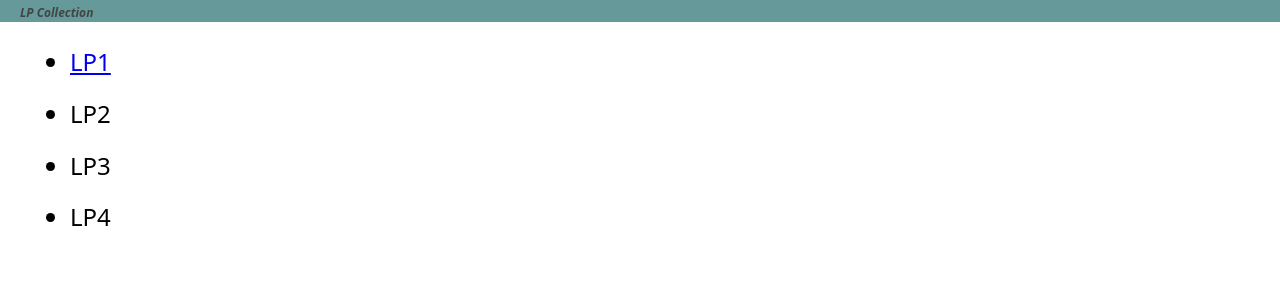
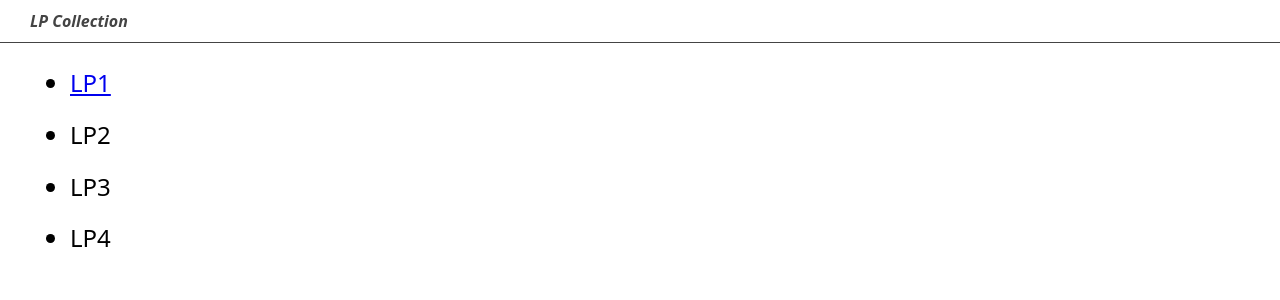
Before and after one commit to aiharanaoya/lp-practice, a Next.js app: page / in a window 1280 px wide. Shown: the top 300 px of the page. Built offline with nearby package versions, Linux system fonts and the light colour scheme.

Commit message:
feat: LP表示時はヘッダーを戻るアイコンに切り替える

```diff
--- a/package.json
+++ b/package.json
@@ -25,6 +25,8 @@
     "@types/react-dom": "18.0.6",
     "@typescript-eslint/eslint-plugin": "^5.33.0",
     "@typescript-eslint/parser": "^5.33.0",
+    "babel-plugin-inline-react-svg": "^2.0.1",
+    "babel-plugin-module-resolver": "^4.1.0",
     "eslint": "8.21.0",
     "eslint-config-next": "12.2.4",
     "eslint-config-prettier": "^8.5.0",
--- a/src/components/common/Header.module.scss
+++ b/src/components/common/Header.module.scss
@@ -1,13 +1,26 @@
-.common-header {
-  background: #699;
-  padding: 2px 20px;
-  height: auto;
+.home-header {
+  padding: 12px 30px;
+  border-bottom: 1px solid #444;
 }
 
 .header-link {
-  font-size: 12px;
+  font-size: 16px;
   font-style: italic;
   font-weight: bold;
   color: #444;
   text-decoration: none;
 }
+
+.icon-link {
+  opacity: 0;
+  position: absolute;
+  right: 0;
+  width: 60px;
+  height: 60px;
+  transition: 0.2s;
+  cursor: pointer;
+
+  &:hover {
+    opacity: 1;
+  }
+}
--- a/src/components/common/Header.tsx
+++ b/src/components/common/Header.tsx
@@ -1,13 +1,27 @@
 import Link from 'next/link';
+import { useRouter } from 'next/router';
 import { FC } from 'react';
+import IconBack from '@/assets/icons/back.svg';
 import style from './Header.module.scss';
 
 export const Header: FC = () => {
+  const router = useRouter();
+
+  if (router.pathname === '/') {
+    return (
+      <header className={style['home-header']}>
+        <Link href="/">
+          <a className={style['header-link']}>LP Collection</a>
+        </Link>
+      </header>
+    );
+  }
+
   return (
-    <header className={style['common-header']}>
-      <Link href="/">
-        <a className={style['header-link']}>LP Collection</a>
-      </Link>
-    </header>
+    <Link href="/">
+      <div className={style['icon-link']}>
+        <IconBack />
+      </div>
+    </Link>
   );
 };
```
Also changed, not shown: .babelrc (added), src/assets/icons/back.svg (added), 1 other file (tests, documents, lock files or other folders).
